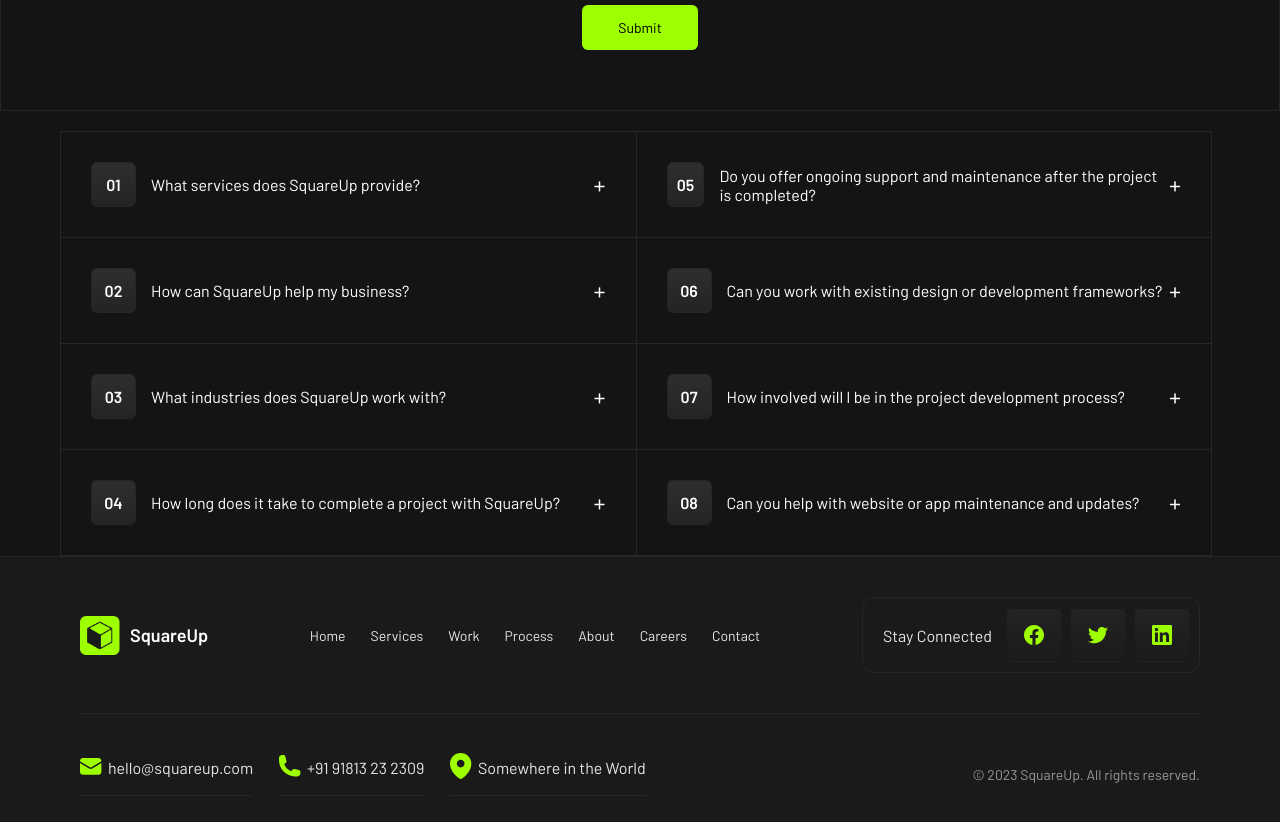
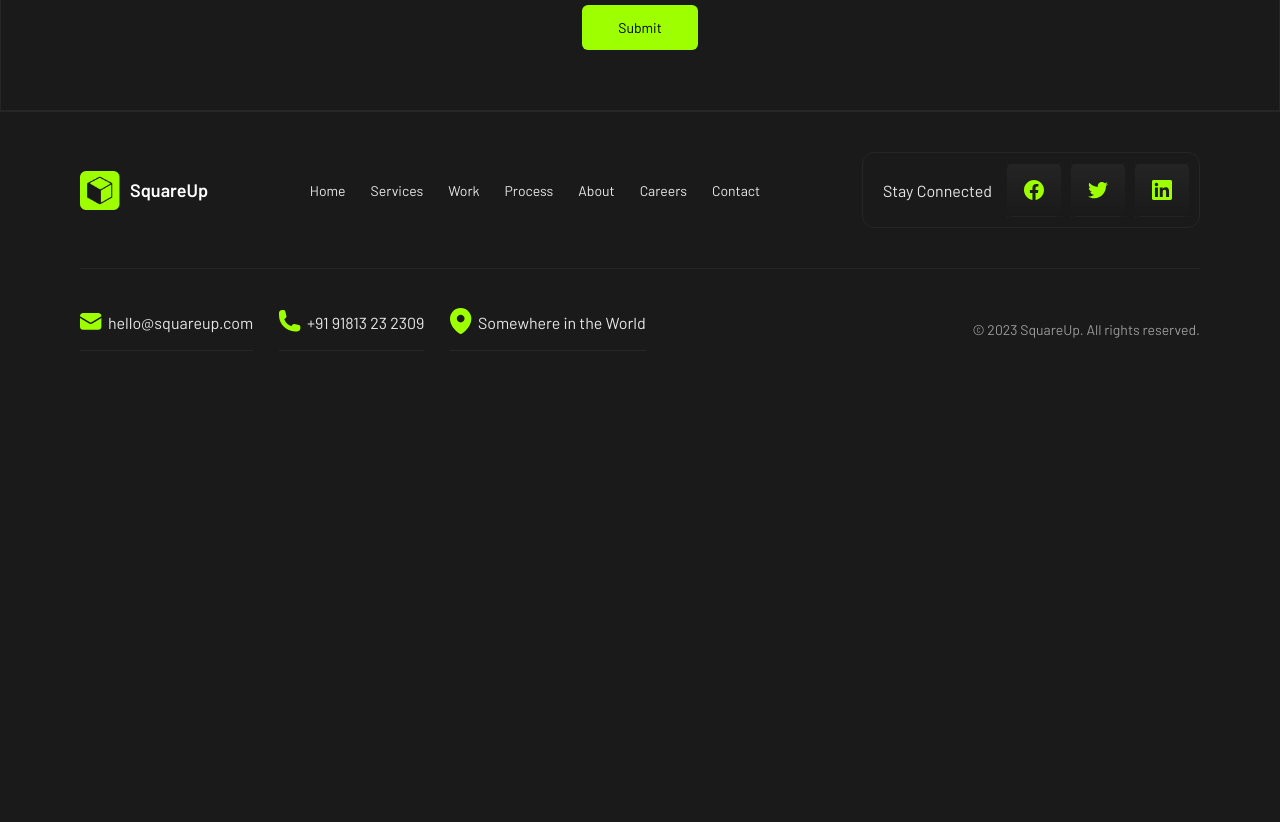
Before and after one commit to Zeina-Mou/Square-Up, a React (Vite) app: page /Square-Up/contact in a window 1280 px wide. Shown: the part 960-1782 px from the top of the page. After the commit the page ends 1351 px from the top, so only its background shows below. Built offline with nearby package versions, Linux system fonts and the light colour scheme.

Commit message:
revert "Merge branch 'khaled' of https://github.com/Zeina-Mou/Square-Up"
This reverts commit b80bf5e540e31c64d6ef8d2cd0b9488fae794387, reversing
changes made to 6673ad5227396b5bf642a423f4199b39d75e8804.

```diff
--- a/public/data/data.json
+++ /dev/null
@@ -1,42 +0,0 @@
-[
-  {
-    "id": 1,
-    "question": "What services does SquareUp provide?",
-    "answer": "SquareUp offers a range of services including design, engineering, and project management. We specialize in user experience design, web development, mobile app development, custom software development, branding and identity, and more."
-  },
-  {
-    "id": 2,
-    "question": "How can SquareUp help my business?",
-    "answer": "SquareUp offers a range of services including design, engineering, and project management. We specialize in user experience design, web development, mobile app development, custom software development, branding and identity, and more."
-  },
-  {
-    "id": 3,
-    "question": "What industries does SquareUp work with?",
-    "answer": "SquareUp offers a range of services including design, engineering, and project management. We specialize in user experience design, web development, mobile app development, custom software development, branding and identity, and more."
-  },
-  {
-    "id": 4,
-    "question": "How long does it take to complete a project with SquareUp?",
-    "answer": "SquareUp offers a range of services including design, engineering, and project management. We specialize in user experience design, web development, mobile app development, custom software development, branding and identity, and more."
-  },
-  {
-    "id": 5,
-    "question": "Do you offer ongoing support and maintenance after the project is completed?",
-    "answer": "SquareUp offers a range of services including design, engineering, and project management. We specialize in user experience design, web development, mobile app development, custom software development, branding and identity, and more."
-  },
-  {
-    "id": 6,
-    "question": "Can you work with existing design or development frameworks?",
-    "answer": "SquareUp offers a range of services including design, engineering, and project management. We specialize in user experience design, web development, mobile app development, custom software development, branding and identity, and more."
-  },
-  {
-    "id": 7,
-    "question": "How involved will I be in the project development process?",
-    "answer": "SquareUp offers a range of services including design, engineering, and project management. We specialize in user experience design, web development, mobile app development, custom software development, branding and identity, and more."
-  },
-  {
-    "id": 8,
-    "question": "Can you help with website or app maintenance and updates?",
-    "answer": "SquareUp offers a range of services including design, engineering, and project management. We specialize in user experience design, web development, mobile app development, custom software development, branding and identity, and more."
-  }
-]
--- a/src/Pages/Contact.jsx
+++ b/src/Pages/Contact.jsx
@@ -1,5 +1,4 @@
 import HeaderSection from "../SharedComponents/HeaderSection/HeaderSection"
-import FAQList from "../components/faq/FAQList"
 import ContactForm from "../Components/Contact/Contact"
 
 const Contact = () => {
@@ -11,7 +10,6 @@ const Contact = () => {
         image={"assets/img/contact/hero.png"}
       />
       <ContactForm />
-      <FAQList/>
     </>
   )
 }
--- a/src/Pages/Home.jsx
+++ b/src/Pages/Home.jsx
@@ -1,8 +1,6 @@
 import HeaderSection from "../SharedComponents/HeaderSection/HeaderSection"
 import Companise from "../components/Companise/Companise"
 import Hero from "../components/Hero/Hero"
-import FAQItem from "../components/faq/FAQItem"
-import FAQList from "../components/faq/FAQList"
 /* Main Home page component that serves as the entry point for the other sections */
 const Home = () => {
   return (
@@ -29,7 +27,6 @@ const Home = () => {
         description="Still you have any questions? Contact our Team via hello@squareup.com"
         image={"assets/img/home/frequently.png"}
       />
-      <FAQList/>
     </>
   )
 }
```
